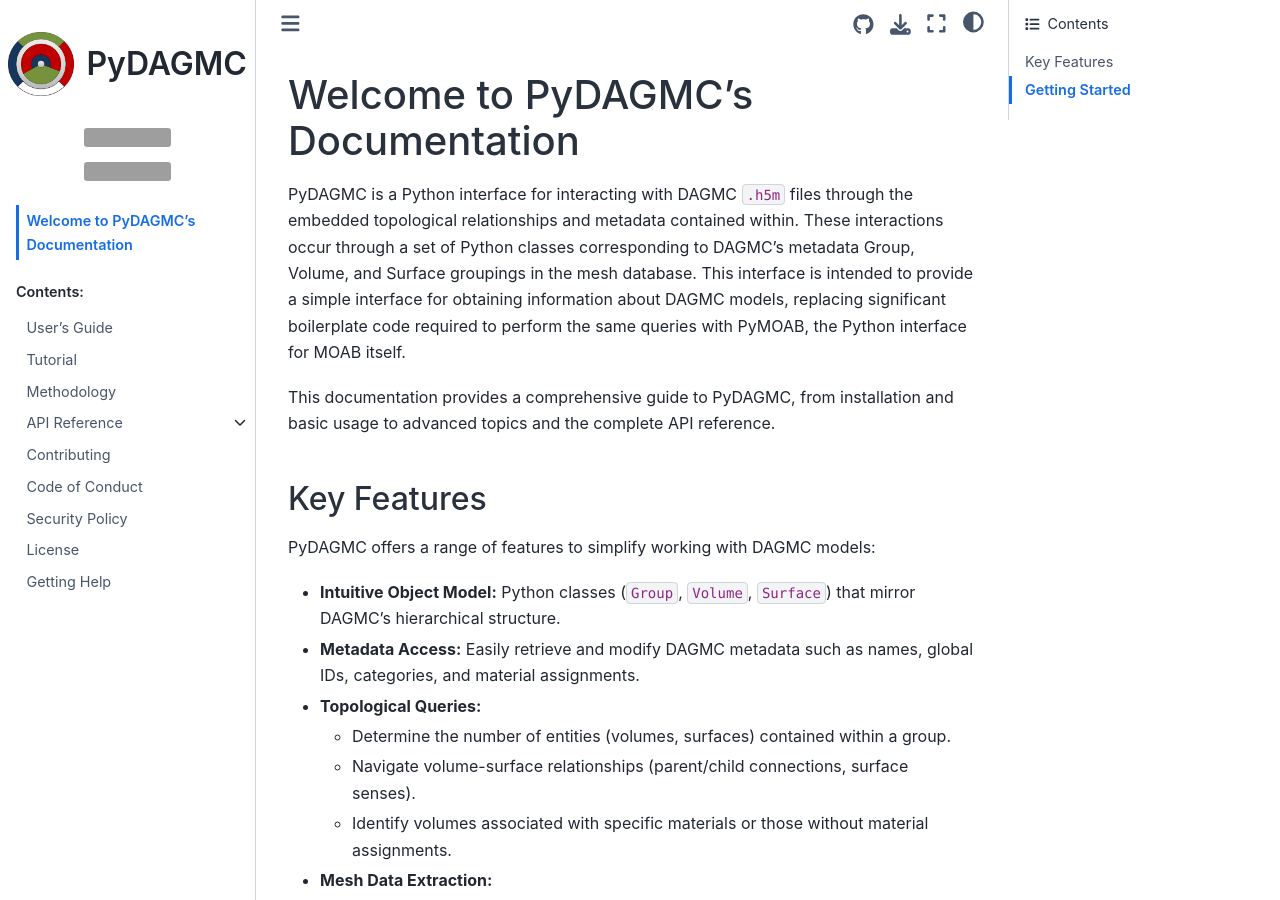
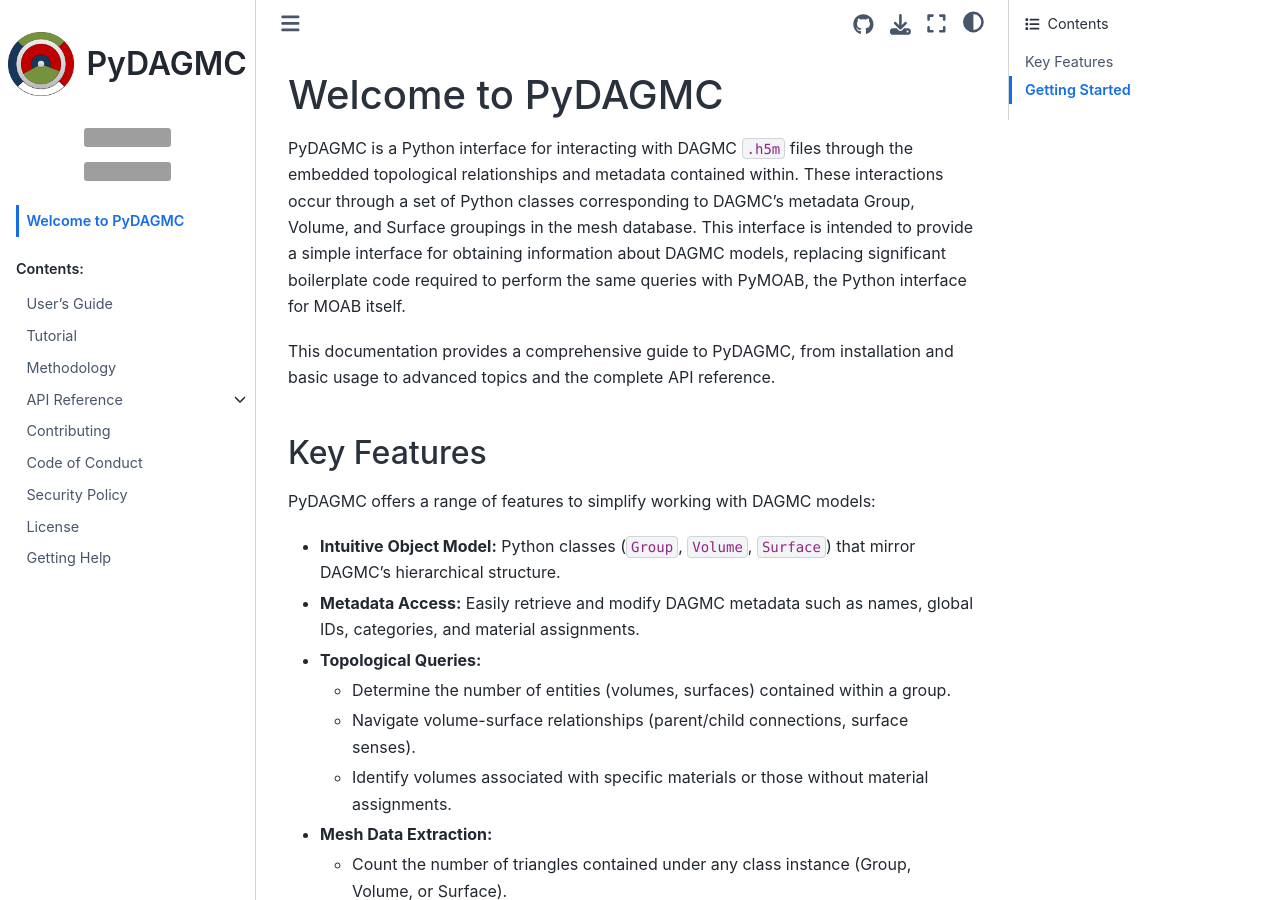
Before and after one commit to svalinn/pydagmc, a Sphinx documentation site: the page built from docs/source/index.md, in a window 1280 px wide and 900 px high. Built offline with Sphinx 7.4.7 and the Sphinx Book theme 1.1.4, drawn with Linux system fonts in a browser that asks for light colours; grey boxes are pictures that could not be loaded.

```diff
--- a/docs/source/index.md
+++ b/docs/source/index.md
@@ -1,4 +1,4 @@
-# Welcome to PyDAGMC's Documentation
+# Welcome to PyDAGMC
 
 PyDAGMC is a Python interface for interacting with DAGMC `.h5m` files
 through the embedded topological relationships and metadata contained within.
```
